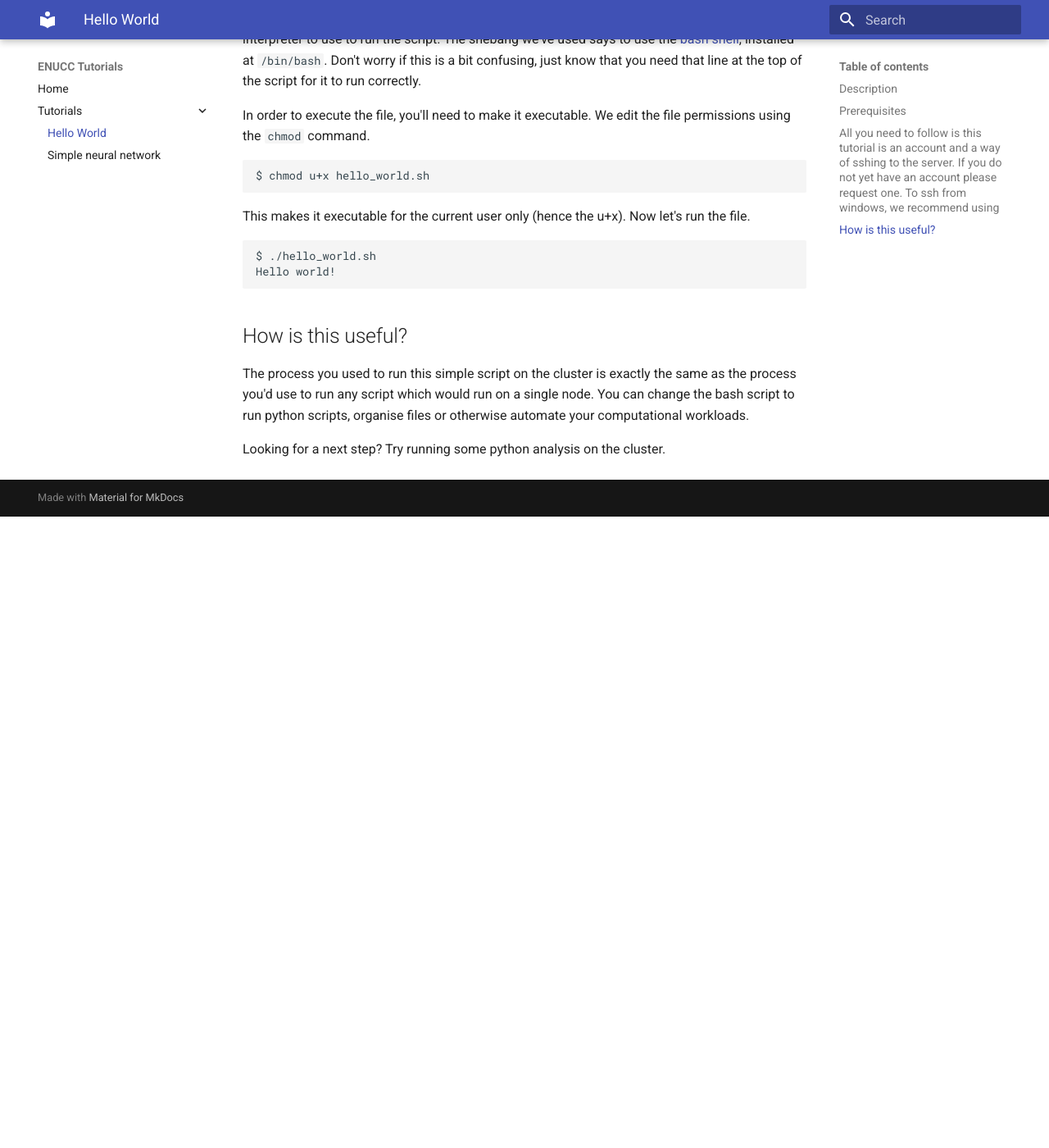
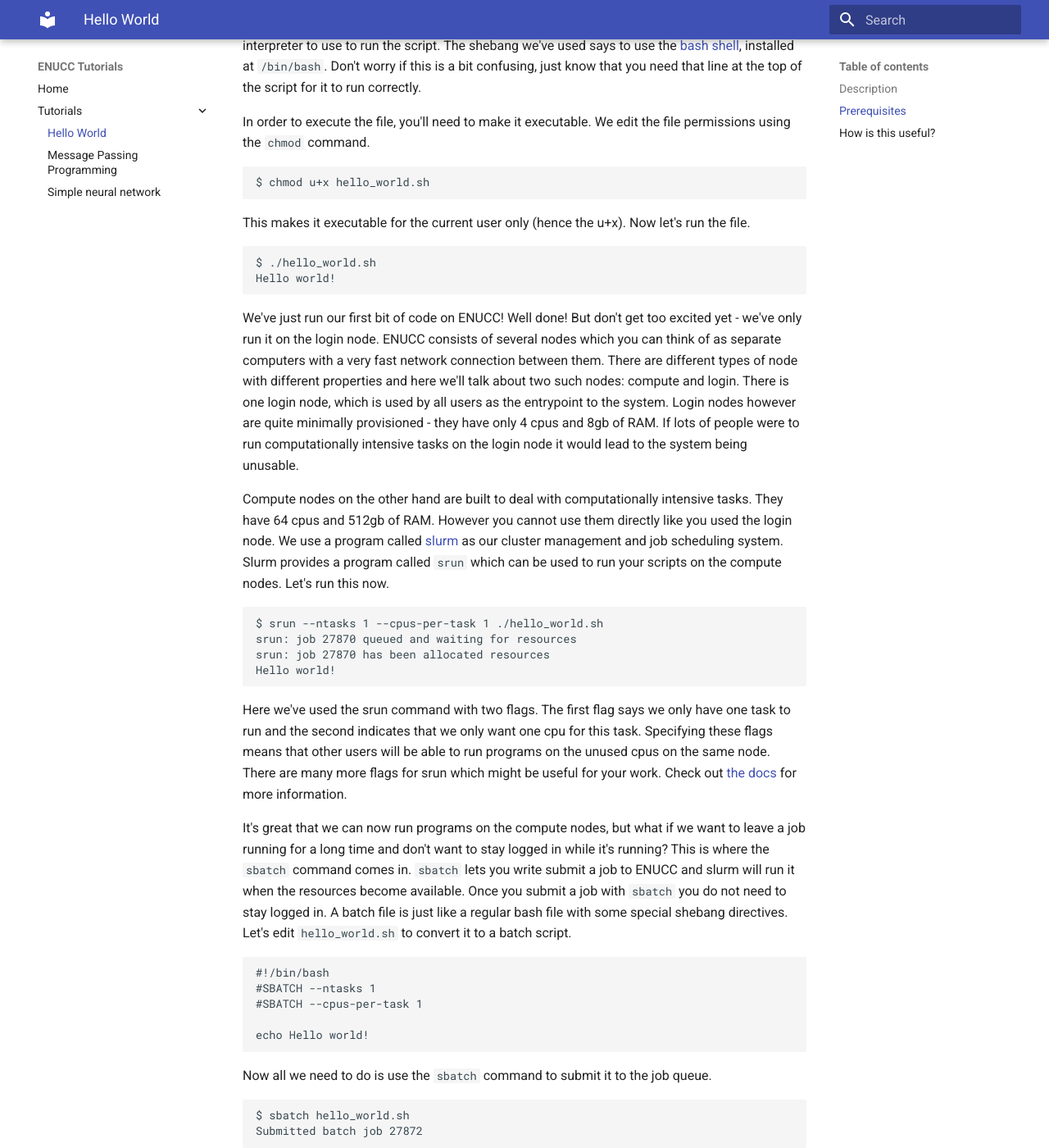
Before and after one commit to SCEBE-Technicians/enucc-tutorials, an MkDocs documentation site: the page built from docs/tutorials/hello-world.md, in a window 1280 px wide and 1400 px high, scrolled down 1554 px. Shown: the whole window at 82% size. Built offline with MkDocs 1.6.1 and Material for MkDocs 9.7.7, drawn with Linux system fonts in a browser that asks for light colours; before the commit the page ends 2184 px from its top, so only the background shows below that; some of the changed text lies outside the part shown.

Commit message:
Finish hello world and start MPI

````diff
--- a/docs/tutorials/hello-world.md
+++ b/docs/tutorials/hello-world.md
@@ -1,11 +1,17 @@
 # Hello World
 
 ## Description
+
 In this project we will run a script which will write "Hello world!" to stdout. We look at running this script using `srun` and `sbatch`.
 
+---
+
 ## Prerequisites
-All you need to follow is this tutorial is an account and a way of sshing to the server. If you do not yet have an account [please request one](https://staff.napier.ac.uk/services/cit/Pages/ENU-Compute-Cluster.aspx). To ssh from windows, we recommend using
+
+All you need to follow is this tutorial is an account and a way of sshing to the server. If you do not yet have an account [please request one](https://staff.napier.ac.uk/services/cit/Pages/ENU-Compute-Cluster.aspx). To ssh from windows, we recommend using [PuTTY](https://putty.org/) (available through AppsAnywhere).
+
 ---
+
 > Code blocks in this document represent what you'll type into the terminal and show you what you should see. Lines starting with a `$` are what you'll type (no need to type the `$`, it just represents the prompt) and lines which don't start with `$` are what you should see.
 
 Let's start by logging in to ENUCC.
@@ -60,8 +66,45 @@ $ ./hello_world.sh
 Hello world!
 ```
 
+We've just run our first bit of code on ENUCC! Well done! But don't get too excited yet - we've only run it on the login node. ENUCC consists of several nodes which you can think of as separate computers with a very fast network connection between them. There are different types of node with different properties and here we'll talk about two such nodes: compute and login. There is one login node, which is used by all users as the entrypoint to the system. Login nodes however are quite minimally provisioned - they have only 4 cpus and 8gb of RAM. If lots of people were to run computationally intensive tasks on the login node it would lead to the system being unusable.
+
+Compute nodes on the other hand are built to deal with computationally intensive tasks. They have 64 cpus and 512gb of RAM. However you cannot use them directly like you used the login node. We use a program called [slurm](https://slurm.schedmd.com/) as our cluster management and job scheduling system. Slurm provides a program called `srun` which can be used to run your scripts on the compute nodes. Let's run this now.
+
+```
+$ srun --ntasks 1 --cpus-per-task 1 ./hello_world.sh
+srun: job 27870 queued and waiting for resources
+srun: job 27870 has been allocated resources
+Hello world!
+```
+
+Here we've used the srun command with two flags. The first flag says we only have one task to run and the second indicates that we only want one cpu for this task. Specifying these flags means that other users will be able to run programs on the unused cpus on the same node. There are many more flags for srun which might be useful for your work. Check out [the docs](https://slurm.schedmd.com/srun.html) for more information.
+
+It's great that we can now run programs on the compute nodes, but what if we want to leave a job running for a long time and don't want to stay logged in while it's running? This is where the `sbatch` command comes in. `sbatch` lets you write submit a job to ENUCC and slurm will run it when the resources become available. Once you submit a job with `sbatch` you do not need to stay logged in. A batch file is just like a regular bash file with some special shebang directives. Let's edit `hello_world.sh` to convert it to a batch script.
+
+```
+#!/bin/bash
+#SBATCH --ntasks 1
+#SBATCH --cpus-per-task 1
+
+echo Hello world!
+```
+
+Now all we need to do is use the `sbatch` command to submit it to the job queue.
+
+```
+$ sbatch hello_world.sh
+Submitted batch job 27872
+```
+
+It's been submitted, but where is our output? Since we might not be logged in when it runs, slurm will not allow the job to print to our terminal. Instead it will redirect any output to a file. That file will be in the working directory from which you call the `sbatch` command. We can see our output by using the cat command on the output file, which by default is called `slurm-<JOB_ID>.out`.
+
+```
+$ cat slurm-27872.out
+Hello world!
+```
+
 ## How is this useful?
 
 The process you used to run this simple script on the cluster is exactly the same as the process you'd use to run any script which would run on a single node. You can change the bash script to run python scripts, organise files or otherwise automate your computational workloads.
 
-Looking for a next step? Try running some python analysis on the cluster.
+Looking for a next step? Try running some scripts you'd normally run locally on ENUCC instead. Use a batch script to run them overnight.
````
Also changed, not shown: docs/tutorials/message-passing-programming.md (added, +31 -0 lines).
